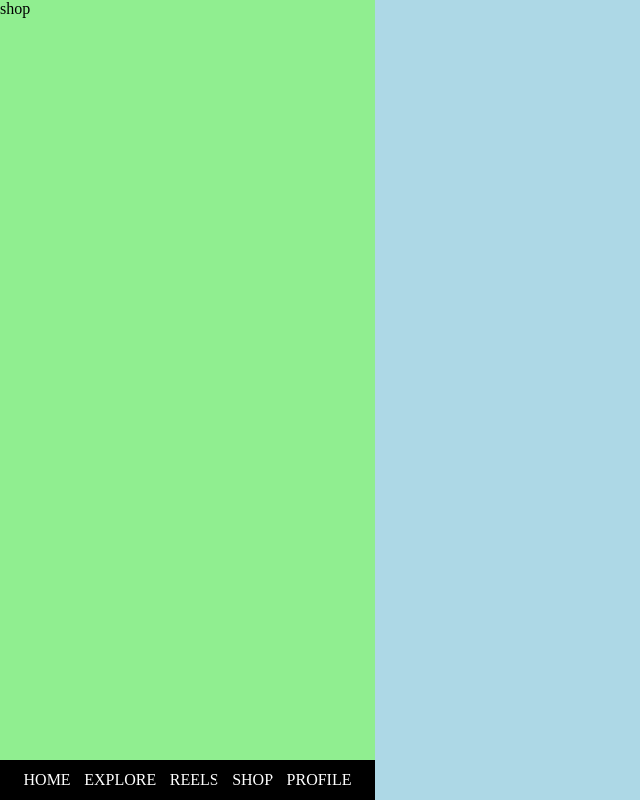
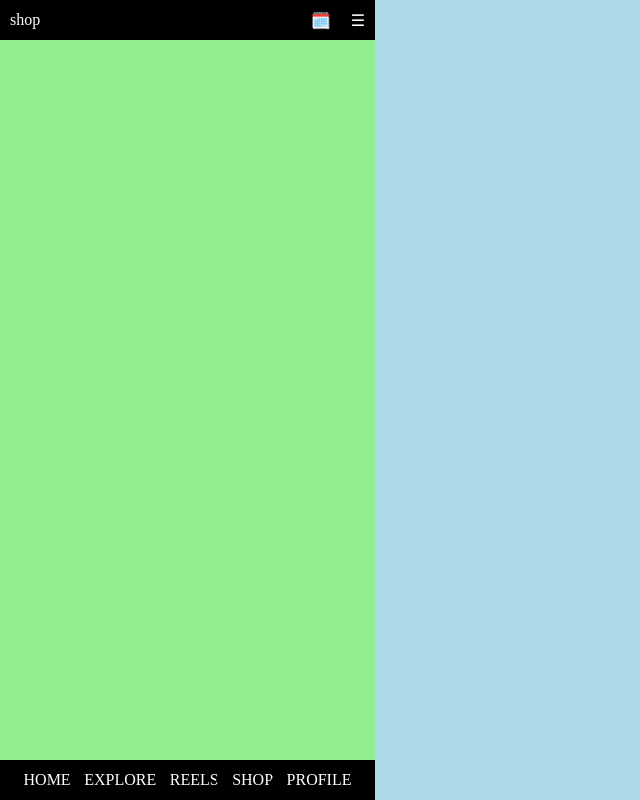
Before and after one commit to VitorGuedesMadeira/Instagram-Clone, a React (Create React App) app: page /shop in a window 1280 px wide. Shown: the whole page, without its empty margins (0-640 px from the left). Built offline with nearby package versions, Linux system fonts and the light colour scheme.

Commit message:
add shop section

```diff
--- /dev/null
+++ b/src/components/Shop.css
@@ -0,0 +1,24 @@
+/* SHOP NAVIGATION BAR */
+
+.shop-navigation-bar {
+  position: fixed;
+  width: 375px;
+  background-color: black;
+  color: white;
+  display: flex;
+  justify-content: space-between;
+  align-items: center;
+  height: 40px;
+  padding: 0 10px;
+}
+
+.shop-navigation-links {
+  display: flex;
+  align-items: center;
+  gap: 20px;
+}
+
+.shop-navigation-links a {
+  text-decoration: none;
+  color: white;
+}
--- a/src/components/Shop.js
+++ b/src/components/Shop.js
@@ -1,10 +1,19 @@
 import React from 'react';
+import './Shop.css';
 
 const Shop = () => {
-  const shop = 'shop';
+  const userName = 'shop';
   return (
-    <div>
-      {shop}
+    <div className="shop-section">
+      <div className="shop-navigation-bar">
+        <div className="shop-title">
+          {userName}
+        </div>
+        <div className="shop-navigation-links">
+          <a href="https://google.com/">🗓️</a>
+          <a href="https://google.com/">☰</a>
+        </div>
+      </div>
     </div>
   );
 };
```
